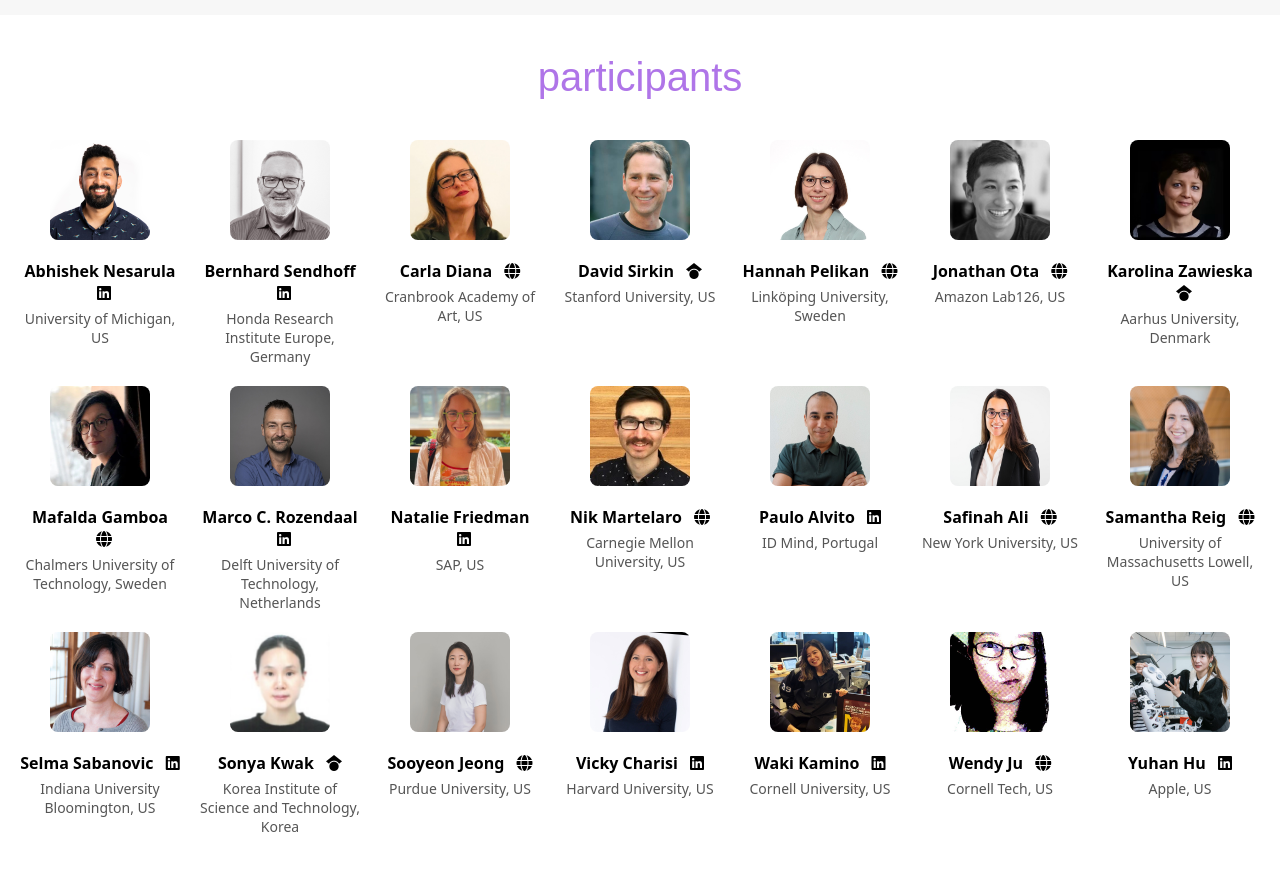
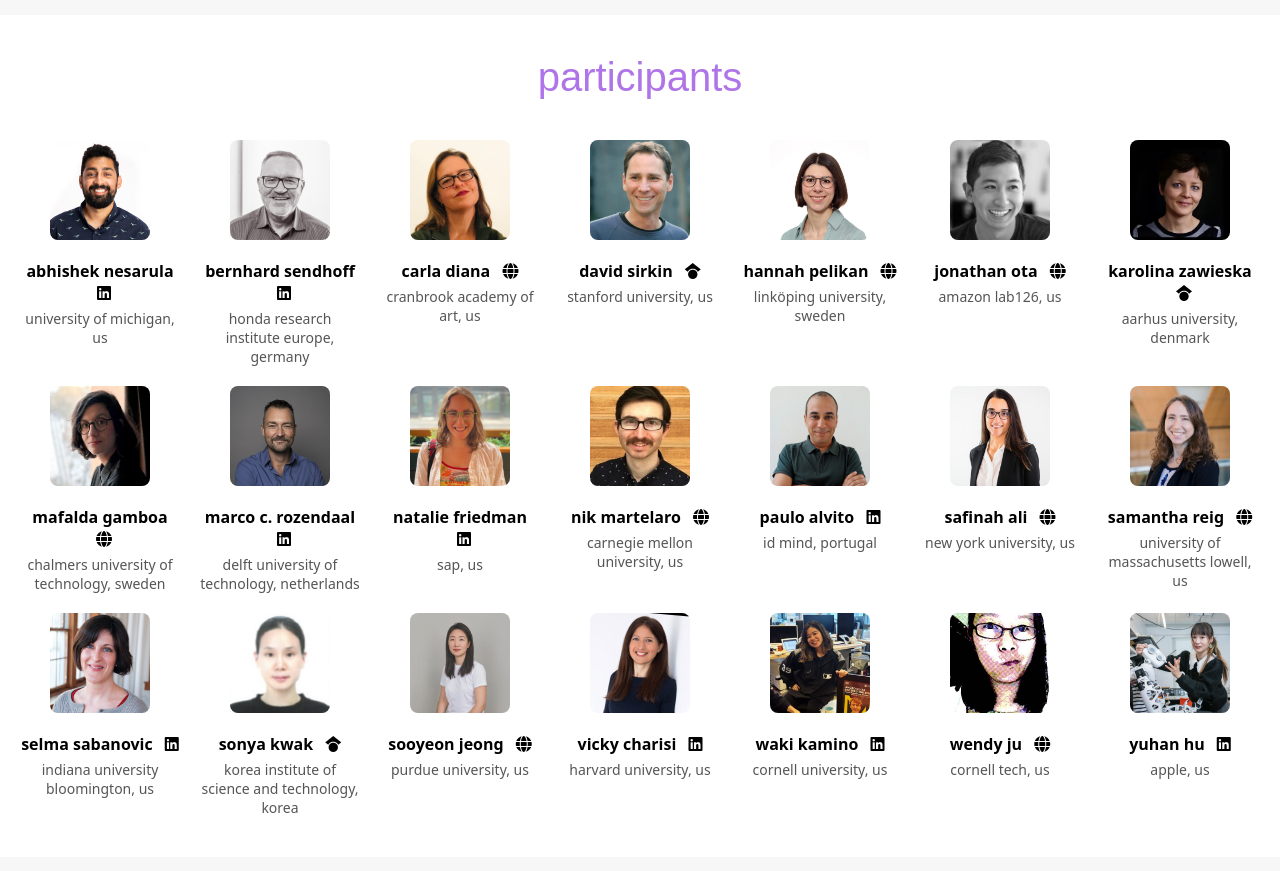
Before and after one commit to studiorobot/hridesignretreat.com, a Jekyll site: the page built from index.html, in a window 1280 px wide and 900 px high, scrolled down 1975 px. Shown: the top 871 px of the window. Built offline with Jekyll 4.4.1, drawn with Linux system fonts in a browser that asks for light colours; some web fonts are replaced.

```diff
--- a/_data/participants.yml
+++ b/_data/participants.yml
@@ -1,114 +1,114 @@
-- name: Abhishek Nesarula
+- name: abhishek nesarula
   in: https://www.linkedin.com/in/abhishek-narula-94045145/
-  inst: University of Michigan, US
+  inst: university of michigan, us
   image: an.jpg
 
 
 
-- name: Bernhard Sendhoff
+- name: bernhard sendhoff
   in: https://www.linkedin.com/in/bernhard-sendhoff-90304656/
-  inst: Honda Research Institute Europe, Germany
+  inst: honda research institute europe, germany
   image: bs.jpeg
 
 
-- name: Carla Diana
+- name: carla diana
   web: https://www.carladiana.com/
-  inst: Cranbrook Academy of Art, US
+  inst: cranbrook academy of art, us
   image: cd.jpeg
 
-- name: David Sirkin
+- name: david sirkin
   scholar: https://scholar.google.com/citations?user=ual27FYAAAAJ
-  inst: Stanford University, US
+  inst: stanford university, us
   image: ds.jpg
 
-- name: Hannah Pelikan
+- name: hannah pelikan
   web: https://hannahpelikan.com/
-  inst: Linköping University, Sweden
+  inst: linköping university, sweden
   image: hp.jpeg
 
-- name: Jonathan Ota
+- name: jonathan ota
   web: https://www.jonathanota.com/
-  inst: Amazon Lab126, US
+  inst: amazon lab126, us
   image: jo.jpeg
 
-- name: Karolina Zawieska
+- name: karolina zawieska
   scholar: https://scholar.google.com/citations?user=x_3-cpcAAAAJ
-  inst: Aarhus University, Denmark
+  inst: aarhus university, denmark
   image: kz.jpeg
 
 
 
-- name: Mafalda Gamboa
+- name: mafalda gamboa
   web: https://gamboa.owlstown.net/
-  inst: Chalmers University of Technology, Sweden
+  inst: chalmers university of technology, sweden
   image: mg.jpeg
 
 
 
-- name: Marco C. Rozendaal
+- name: marco c. rozendaal
   in: https://www.linkedin.com/in/marco-rozendaal-363a736
-  inst: Delft University of Technology, Netherlands
+  inst: delft university of technology, netherlands
   image: mr.jpg
 
-- name: Natalie Friedman
+- name: natalie friedman
   in: https://www.linkedin.com/in/nataliefriedman/
-  inst: SAP, US
+  inst: sap, us
   image: nf.jpeg
 
-- name: Nik Martelaro
+- name: nik martelaro
   web: https://nikmartelaro.com/
-  inst: Carnegie Mellon University, US
+  inst: carnegie mellon university, us
   image: nm.jpeg
 
-- name: Paulo Alvito
+- name: paulo alvito
   in: https://www.linkedin.com/in/paulo-alvito-7544541/
-  inst: ID Mind, Portugal
+  inst: id mind, portugal
   image: pa.jpeg
 
 
-- name: Safinah Ali
+- name: safinah ali
   web: https://safinahali.com/
-  inst: New York University, US
+  inst: new york university, us
   image: sa.jpeg
 
-- name: Samantha Reig
+- name: samantha reig
   web: https://samreig.com/
-  inst: University of Massachusetts Lowell, US
+  inst: university of massachusetts lowell, us
   image: sr.jpeg
 
 
-- name: Selma Sabanovic
+- name: selma sabanovic
   in: https://www.linkedin.com/in/selma-%C5%A1abanovi%C4%87-7352a944/
-  inst: Indiana University Bloomington, US
+  inst: indiana university bloomington, us
   image: ss.jpg
 
-- name: Sonya Kwak
+- name: sonya kwak
   scholar: https://scholar.google.com/citations?user=izeQp3AAAAAJ
-  inst: Korea Institute of Science and Technology, Korea
+  inst: korea institute of science and technology, korea
   image: sk.jpeg
 
 
-- name: Sooyeon Jeong
+- name: sooyeon jeong
   web: https://www.sooyeonjeong.com/
-  inst: Purdue University, US
+  inst: purdue university, us
   image:  sj.jpg
 
-- name: Vicky Charisi
+- name: vicky charisi
   in: https://www.linkedin.com/in/vicky-charisi-62031916/
-  inst: Harvard University, US
+  inst: harvard university, us
   image: vc.jpeg
 
-- name: Waki Kamino
+- name: waki kamino
   in: https://www.linkedin.com/in/waki-kamino-b2b59812b/
-  inst: Cornell University, US
+  inst: cornell university, us
   image: wk.jpeg
 
-- name: Wendy Ju
+- name: wendy ju
   web: https://www.wendyju.com/
-  inst: Cornell Tech, US
+  inst: cornell tech, us
   image: wj.jpeg
 
-- name: Yuhan Hu
+- name: yuhan hu
   in: https://www.linkedin.com/in/yuhanhu-robot/
-  inst: Apple, US
+  inst: apple, us
   image: yh.jpeg
```
